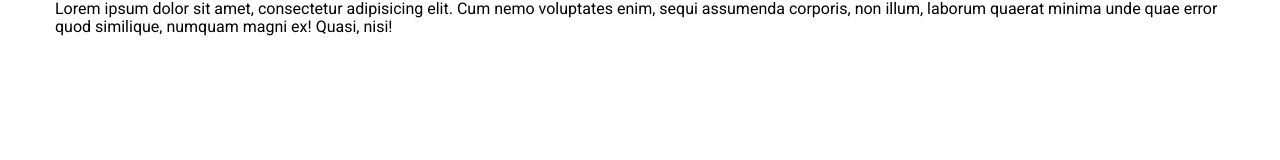
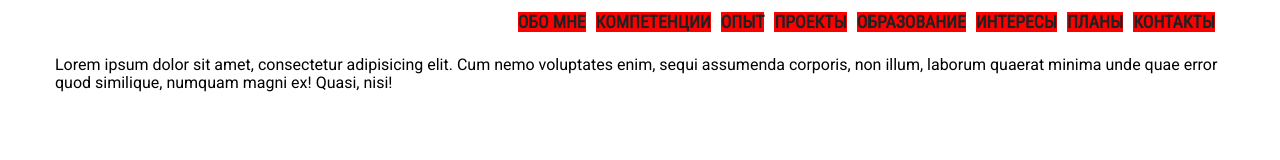
Before and after one commit to 2gnc/cv, a website: page app/index.html in a window 1280 px wide. Drawn offline with Linux system fonts and the light colour scheme.

Commit message:
верска

```diff
--- a/app/css/main.css
+++ b/app/css/main.css
@@ -1,8 +1,32 @@
 @import url("https://fonts.googleapis.com/css?family=Roboto&subset=cyrillic");
 @import url("https://fonts.googleapis.com/css?family=Arimo");
+@import url("https://fonts.googleapis.com/css?family=Roboto+Condensed");
 .container {
   font-family: "Roboto", sans-serif;
   max-width: 1170px;
   font-size: 16px; }
   .container__position {
     margin: 0 auto; }
+
+.menu {
+  width: 1170px;
+  height: 2em;
+  -webkit-box-sizing: content-box;
+  box-sizing: content-box; }
+  .menu__wrapper {
+    margin: 0 auto;
+    padding: 12px 0;
+    text-align: right; }
+  .menu__item {
+    max-width: 120px;
+    color: #212121;
+    text-decoration: none;
+    font-family: "Roboto Condensed", sans-serif;
+    font-size: 1.1em;
+    font-weight: bold;
+    text-transform: uppercase;
+    display: inline-block;
+    margin-right: 10px;
+    background-color: red; }
+    .menu__item:hover {
+      border-bottom: 2px solid #ff6f00; }
--- a/app/index.html
+++ b/app/index.html
@@ -1 +1 @@
-<!DOCTYPE html><html lang="ru"><head><meta charset="UTF-8"><title>Полякова Ксения</title><link rel="stylesheet" href="css/normalize.css"><link rel="stylesheet" href="css/main.css"></head><body><div class="container container__position">Lorem ipsum dolor sit amet, consectetur adipisicing elit. Cum nemo voluptates enim, sequi assumenda corporis, non illum, laborum quaerat minima unde quae error quod similique, numquam magni ex! Quasi, nisi!</div><script src="js/scripts.js"></script></body></html>
+<!DOCTYPE html><html lang="ru"><head><meta charset="UTF-8"><title>Полякова Ксения</title><link rel="stylesheet" href="css/normalize.css"><link rel="stylesheet" href="css/main.css"></head><body><nav class="menu menu__wrapper"><a class="menu__item" href="#home">обо мне</a><a class="menu__item" href="#comp">компетенции</a><a class="menu__item" href="#exp">опыт</a><a class="menu__item" href="#proj">проекты</a><a class="menu__item" href="#edu">образование</a><a class="menu__item" href="#int">интересы</a><a class="menu__item" href="#fut">планы</a><a class="menu__item" href="#cont">контакты</a></nav><div class="container container__position">Lorem ipsum dolor sit amet, consectetur adipisicing elit. Cum nemo voluptates enim, sequi assumenda corporis, non illum, laborum quaerat minima unde quae error quod similique, numquam magni ex! Quasi, nisi!</div><script src="js/scripts.js"></script></body></html>
```
